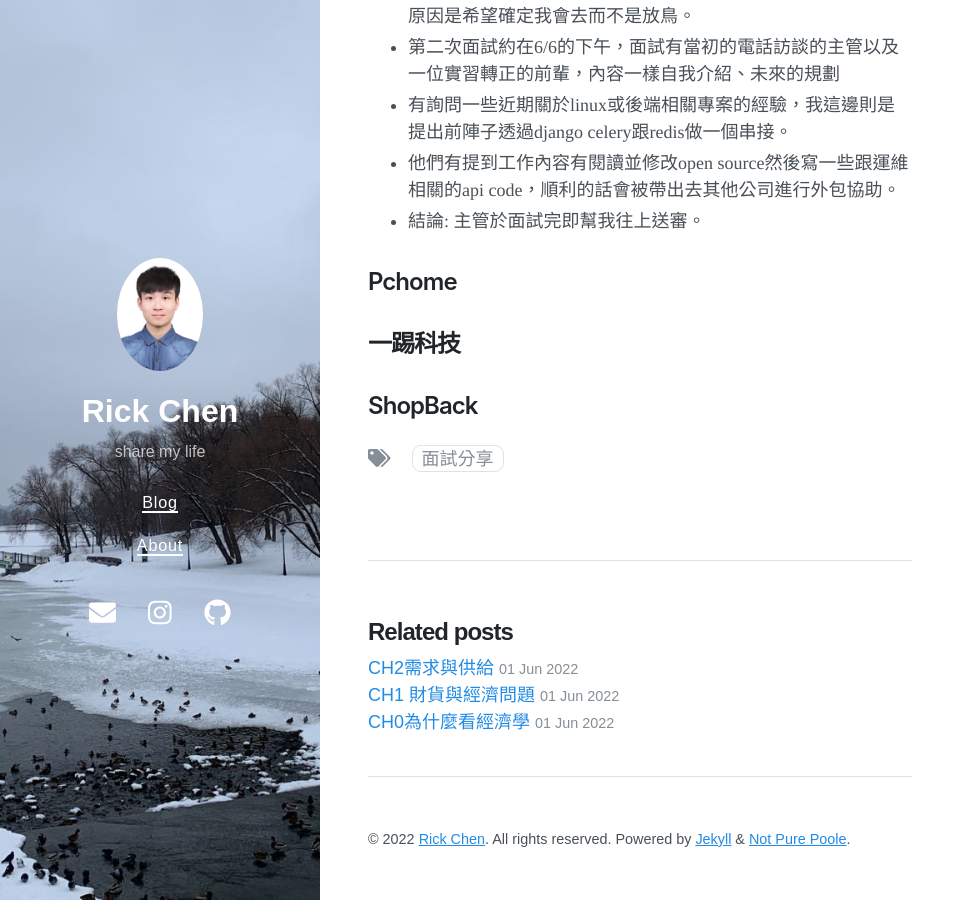
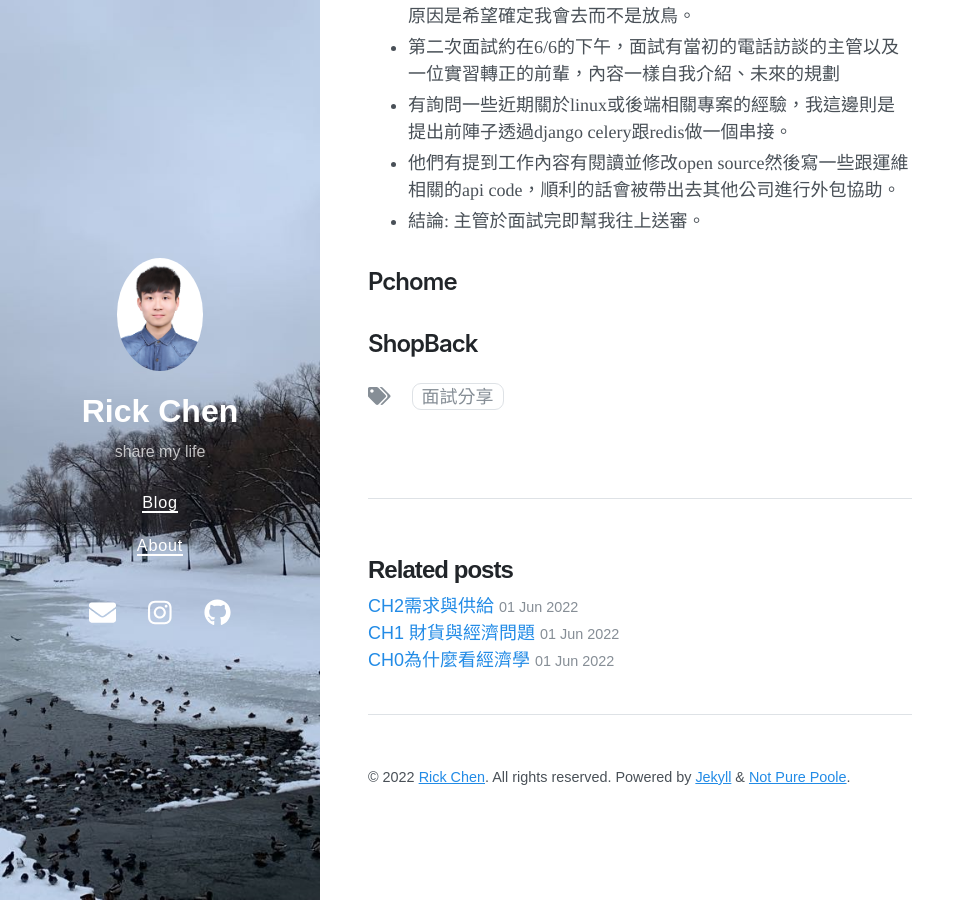
Before and after one commit to jerry940917chen/jerry940917chen.github.io, a Jekyll site: the page built from _posts/2022-06-08-intern1.md, in a window 1280 px wide and 900 px high, scrolled down 2142 px. Shown: the whole window, without its empty margins (0-975 px from the left). Built offline with Jekyll 4.4.1, drawn with Linux system fonts in a browser that asks for light colours; nearby versions of some CDN libraries.

Commit message:
Update and rename 2022-06-01-intern1.md to 2022-06-08-intern1.md

```diff
--- a/_posts/2022-06-01-intern1.md
+++ b/_posts/2022-06-08-intern1.md
@@ -56,6 +56,4 @@ date: 2022-06-08 01:25
 
 ## Pchome
 
-## 一踢科技
-
 ## ShopBack
```
